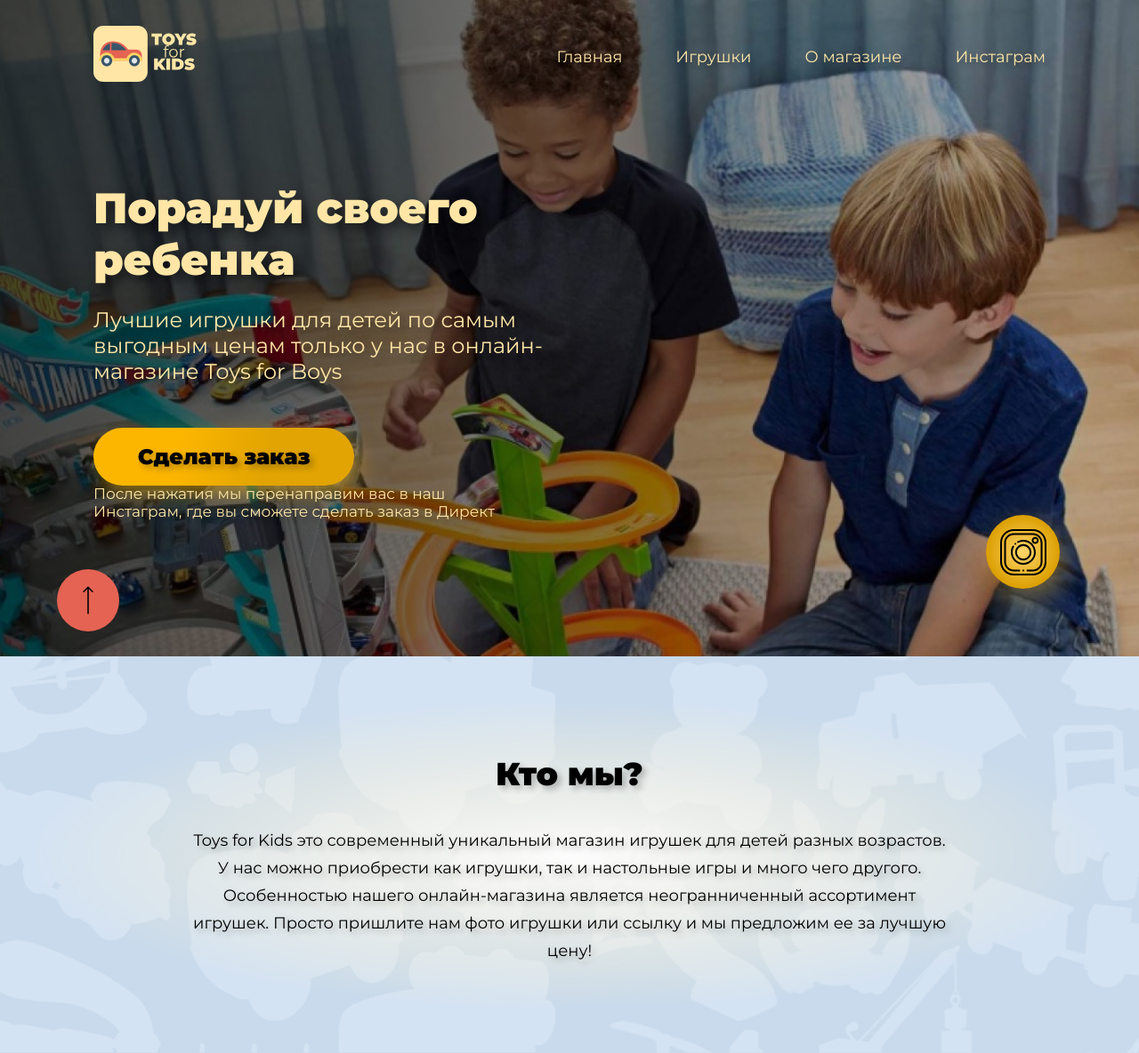
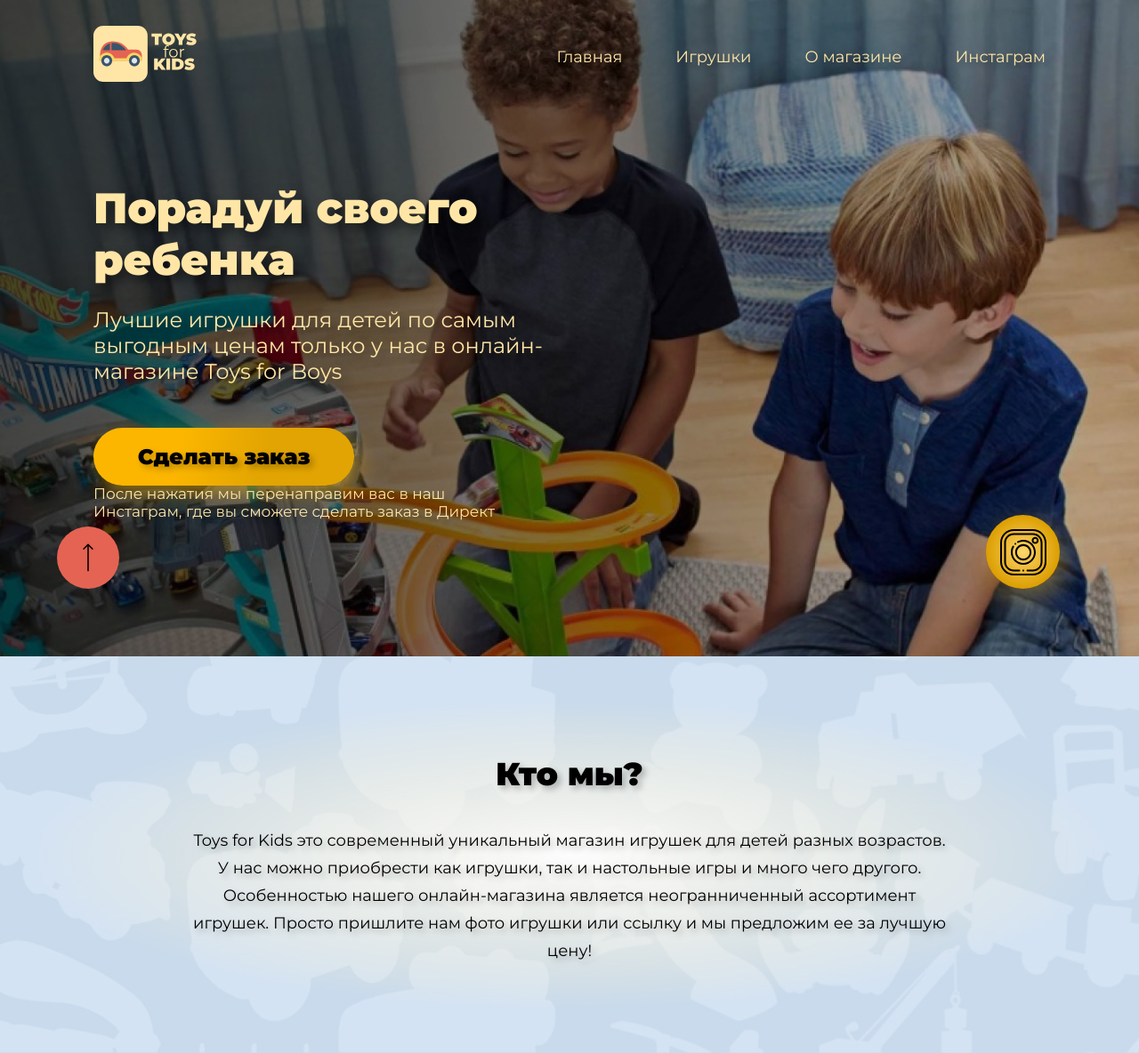
Before and after one commit to Poliakkova/toys-for-boys.ua, a PHP site: page / in a window 1280 px wide. Shown: the top 1184 px of the page at 89% size. Run offline with PHP 8.4, Linux system fonts and the light colour scheme.

Commit message:
Update main.css

```diff
--- a/css/main.css
+++ b/css/main.css
@@ -23,7 +23,7 @@ ul, li {
 	position: fixed;
 	z-index: 100;
 	left: 5%;
-	top:80%;
+	top:74%;
 }
 
 .top img{
@@ -351,7 +351,7 @@ ul, li {
     	margin-bottom: 10px;
 	}
 	.btn {
-    	margin-top: 47px;
+    		margin-top: 47px;
 	}
 	.btn p{
 		margin-top: 20px;
@@ -363,7 +363,7 @@ ul, li {
 		width: 720px;
 	}
 	.menu li {
-    	margin-left: 30px;
+    		margin-left: 30px;
 	}
 	.block2{
 		height: 100%;
@@ -385,7 +385,10 @@ ul, li {
 		   height: 750px;
 	}
 	.offer {
-    	margin-top: 20%;
+    		margin-top: 20%;
+	}
+	.top{
+		top:83%;
 	}
 }
 
@@ -532,9 +535,7 @@ ul, li {
 	.top img{
 		width: 100%;
 	}
-	.top{
-		top:83%;
-	}
+
 
 }
 
```
